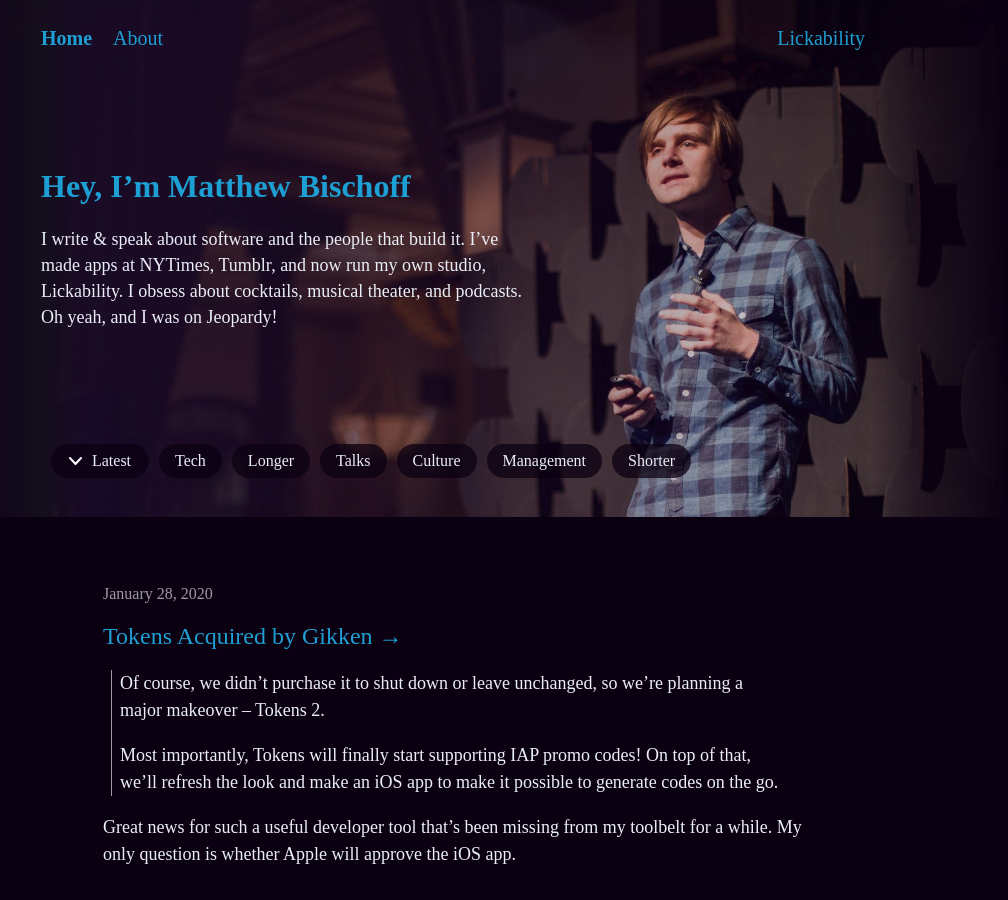
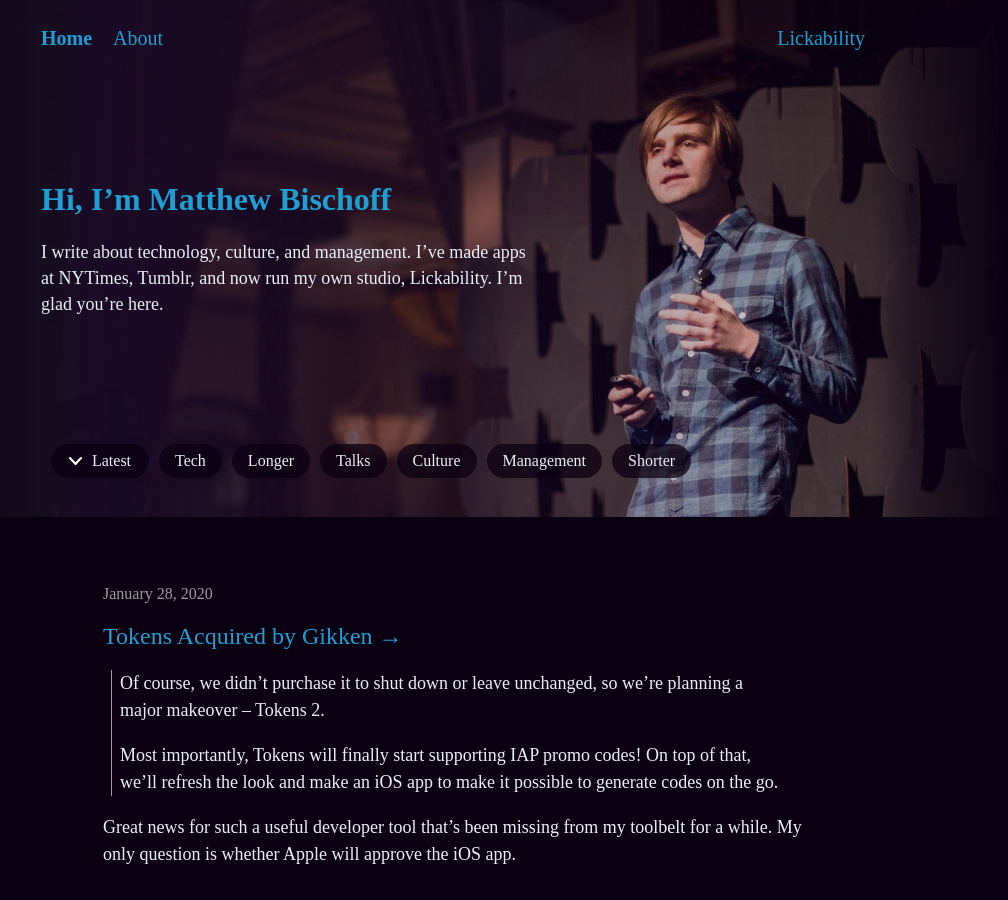
Before and after one commit to mbbischoff/website, a Jekyll site: the page built from index.html, in a window 1280 px wide and 900 px high. Shown: the whole window, without its empty margins (187-1195 px from the left). Built offline with Jekyll 4.4.1, drawn with Linux system fonts in a browser that asks for light colours; some web fonts are replaced; the list of posts is cut into pages by our own code.

Commit message:
Updated Config

```diff
--- a/_config.yml
+++ b/_config.yml
@@ -53,9 +53,8 @@
 include:
 - _category
 text_content:
-  header_title: Hey, I’m Matthew Bischoff
-  subtitle: I write & speak about software and the people that build it. I’ve made
-    apps at NYTimes, Tumblr, and now run my own studio, Lickability. I obsess about
-    cocktails, musical theater, and podcasts. Oh yeah, and I was on Jeopardy!
-  short_subtitle: I write & speak about software and the people that build it. I’ve
-    made apps at NYTimes, Tumblr, and now run my own studio, Lickability.
+  header_title: Hi, I’m Matthew Bischoff
+  subtitle: I write about technology, culture, and management. I’ve made apps at NYTimes,
+    Tumblr, and now run my own studio, Lickability. I’m glad you’re here.
+  short_subtitle: I write about technology, culture, and management. I’ve made apps
+    at NYTimes, Tumblr, and now run my own studio, Lickability. I’m glad you’re here.
```
